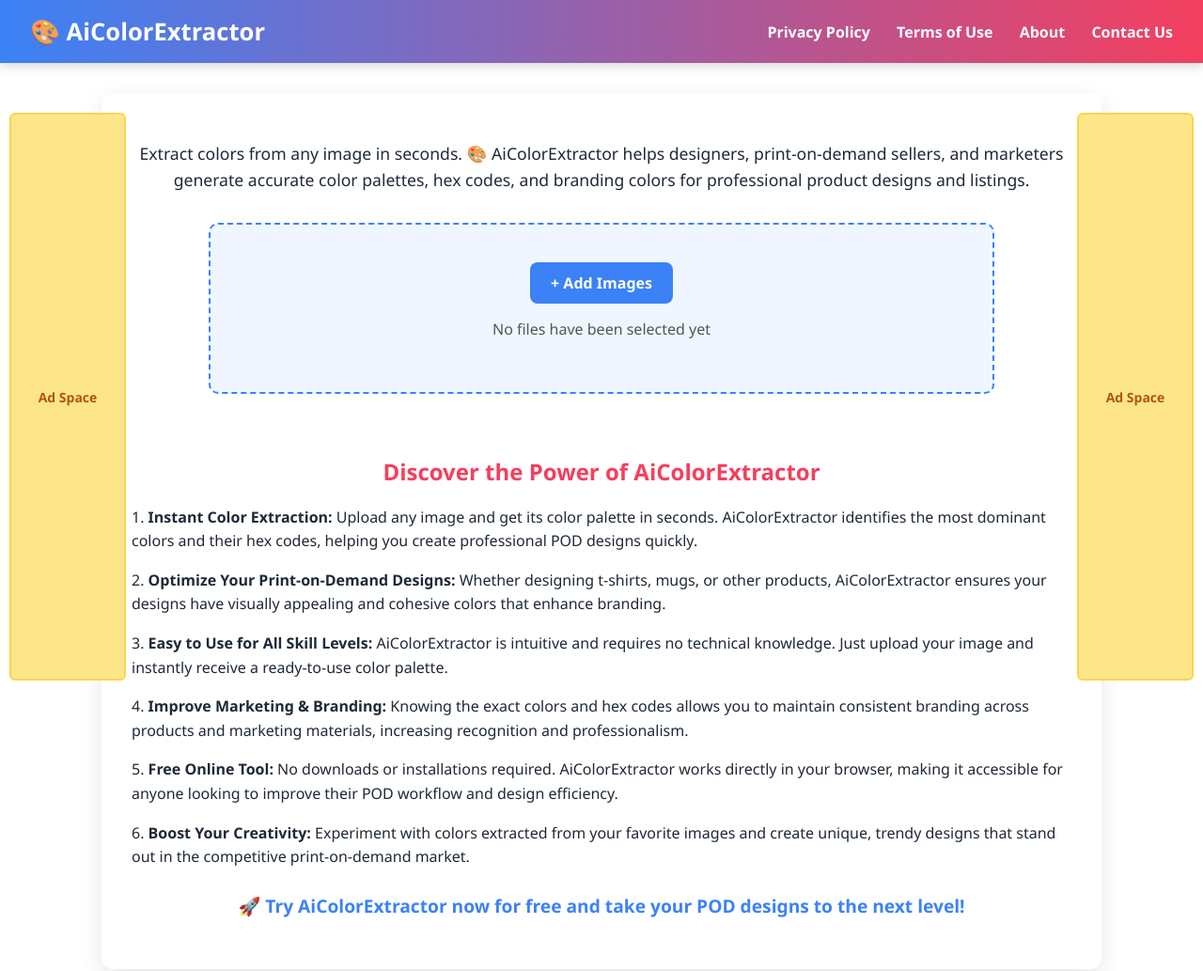
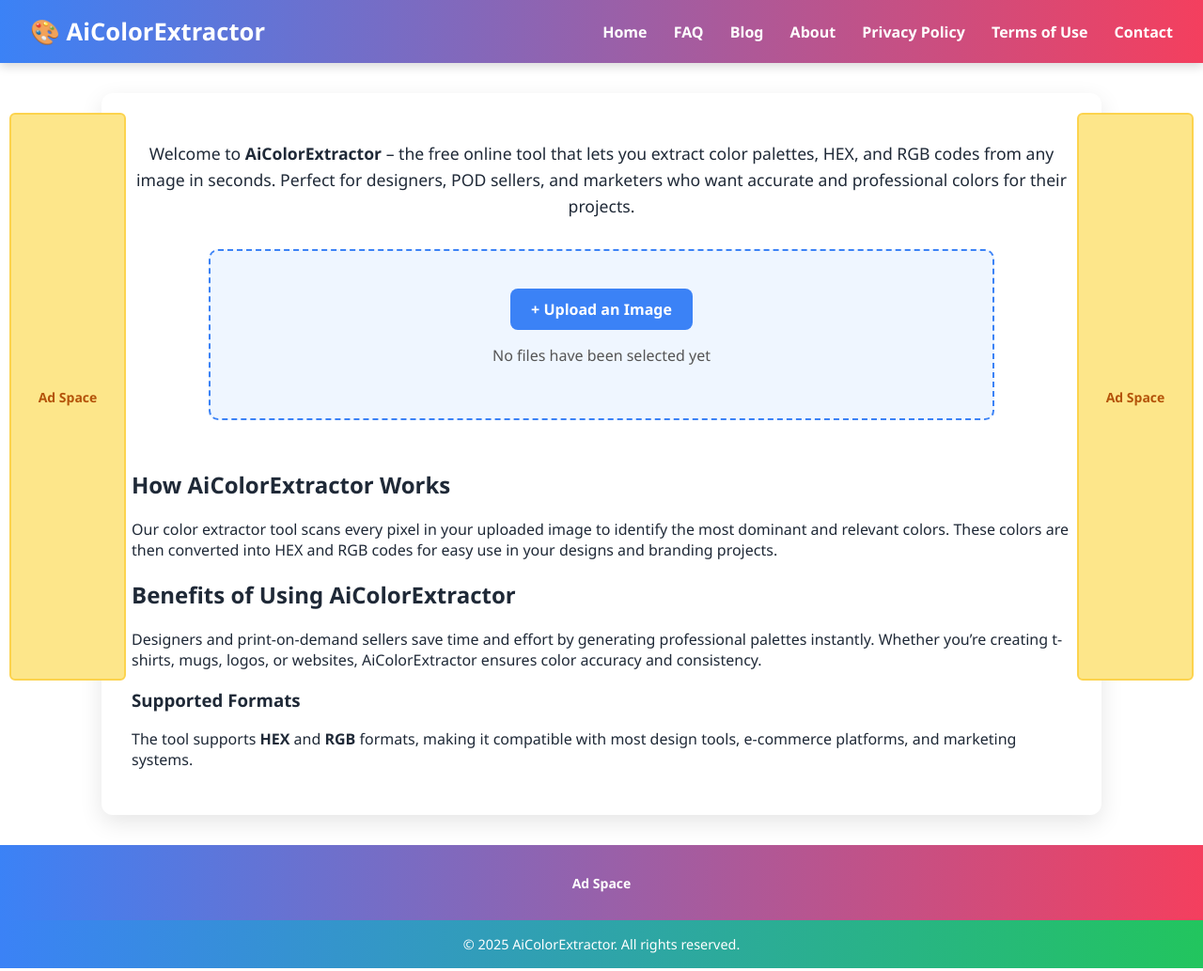
Before and after one commit to said-lang/AiColorExtractor, a plain HTML site: page index.html in a window 1280 px wide. Shown: the top 1033 px of the page at 94% size. Drawn offline with Linux system fonts and the light colour scheme.

Commit message:
Update index.html

```diff
--- a/index.html
+++ b/index.html
@@ -1,12 +1,12 @@
 <!DOCTYPE html>
 <html lang="en">
 <head>
+  <meta charset="UTF-8">
+  <meta name="viewport" content="width=device-width, initial-scale=1.0">
   <meta name="google-site-verification" content="8hR6RZf_ZT4UrLHwiN4_kn3KZh06wkKg5Bd_VshePpg" />
-  <meta charset="UTF-8" />
-  <meta name="viewport" content="width=device-width, initial-scale=1.0"/>
-  <title>🎨 AiColorExtractor | Free Online Color Palette Generator for Print on Demand Designs</title>
-  <meta name="description" content="AiColorExtractor is a free online color palette generator that helps print-on-demand creators, designers, and marketers extract colors, find hex codes, and improve branding for t-shirts, mugs, and product designs. Fast, simple, and accurate color picker tool for your POD business.">
-  <meta name="keywords" content="AiColorExtractor, color palette generator, print on demand design, POD design tool, free color picker, branding colors, hex code extractor, design marketing, t-shirt design colors, online color tool, palette finder, POD seller tools">
+  <title>AiColorExtractor | Free Online Color Palette & HEX/RGB Extractor Tool</title>
+  <meta name="description" content="AiColorExtractor is a free online color extraction tool for designers, marketers, and POD sellers. Instantly extract HEX and RGB color codes from any image, create professional palettes, and improve branding for your designs." />
+  <meta name="keywords" content="AiColorExtractor, color extractor, HEX color codes, RGB color codes, color palette generator, print on demand design, free color tool, branding colors, design tool online, color picker, palette finder">
   <style>
     :root {
       --primary: #3b82f6;
@@ -74,11 +74,6 @@
       opacity: 0; transition: opacity 0.3s;
     }
     .copied-msg.visible { opacity: 1; }
-    #contactForm input, #contactForm textarea {
-      width: 100%; padding: 0.9rem; margin-bottom: 1rem; border: 2px solid var(--primary);
-      border-radius: 8px; font-size: 1rem; background: #f0f9ff;
-    }
-    #contactForm textarea { height: 180px; resize: vertical; }
     footer {
       background: linear-gradient(90deg, var(--primary), var(--accent));
       color: white; text-align: center; padding: 1rem; font-size: 0.9rem;
@@ -96,18 +91,19 @@
       color: white; display: flex; align-items: center; justify-content: center;
       font-size: 14px; font-weight: bold;
     }
-    .info-section { margin-top: 2rem; font-size: 1rem; line-height: 1.6; }
-    .info-section h2 { text-align: center; margin-bottom: 1rem; color: var(--secondary); }
   </style>
 </head>
 <body>
   <header>
     <h1 onclick="showPage('home')">🎨 AiColorExtractor</h1>
     <nav>
+      <a href="#home" onclick="showPage('home')">Home</a>
+      <a href="#faq" onclick="showPage('faq')">FAQ</a>
+      <a href="#blog" onclick="showPage('blog')">Blog</a>
+      <a href="#about" onclick="showPage('about')">About</a>
       <a href="#privacy" onclick="showPage('privacy')">Privacy Policy</a>
       <a href="#terms" onclick="showPage('terms')">Terms of Use</a>
-      <a href="#about" onclick="showPage('about')">About</a>
-      <a href="#contact" onclick="showPage('contact')">Contact Us</a>
+      <a href="#contact" onclick="showPage('contact')">Contact</a>
     </nav>
   </header>
 
@@ -119,65 +115,80 @@
     <!-- Home -->
     <section id="home" class="page">
       <div class="intro">
-        <p>Extract colors from any image in seconds. 🎨 AiColorExtractor helps designers, print-on-demand sellers, and marketers generate accurate color palettes, hex codes, and branding colors for professional product designs and listings.</p>
+        <p>Welcome to <strong>AiColorExtractor</strong> – the free online tool that lets you extract color palettes, HEX, and RGB codes from any image in seconds. Perfect for designers, POD sellers, and marketers who want accurate and professional colors for their projects.</p>
       </div>
       <div class="upload-box">
-        <label for="imageUploader" class="upload-label">+ Add Images</label>
+        <label for="imageUploader" class="upload-label">+ Upload an Image</label>
         <input type="file" id="imageUploader" accept="image/*" />
         <p id="fileStatus">No files have been selected yet</p>
       </div>
       <canvas id="canvas" style="display:none;"></canvas>
-      <h2 id="colorsTitle">Colors Used in This Design</h2>
+      <h2 id="colorsTitle">Colors Extracted from Your Image</h2>
       <div id="palette"></div>
 
-      <!-- Info Section: 6 paragraphs describing the tool -->
-      <div class="info-section">
-        <h2>Discover the Power of AiColorExtractor</h2>
-        <p>1. <strong>Instant Color Extraction:</strong> Upload any image and get its color palette in seconds. AiColorExtractor identifies the most dominant colors and their hex codes, helping you create professional POD designs quickly.</p>
-        <p>2. <strong>Optimize Your Print-on-Demand Designs:</strong> Whether designing t-shirts, mugs, or other products, AiColorExtractor ensures your designs have visually appealing and cohesive colors that enhance branding.</p>
-        <p>3. <strong>Easy to Use for All Skill Levels:</strong> AiColorExtractor is intuitive and requires no technical knowledge. Just upload your image and instantly receive a ready-to-use color palette.</p>
-        <p>4. <strong>Improve Marketing & Branding:</strong> Knowing the exact colors and hex codes allows you to maintain consistent branding across products and marketing materials, increasing recognition and professionalism.</p>
-        <p>5. <strong>Free Online Tool:</strong> No downloads or installations required. AiColorExtractor works directly in your browser, making it accessible for anyone looking to improve their POD workflow and design efficiency.</p>
-        <p>6. <strong>Boost Your Creativity:</strong> Experiment with colors extracted from your favorite images and create unique, trendy designs that stand out in the competitive print-on-demand market.</p>
+      <!-- SEO Content -->
+      <section>
+        <h2>How AiColorExtractor Works</h2>
+        <p>Our color extractor tool scans every pixel in your uploaded image to identify the most dominant and relevant colors. These colors are then converted into HEX and RGB codes for easy use in your designs and branding projects.</p>
 
-        <!-- CTA Paragraph -->
-        <p style="text-align:center; font-weight:bold; color:var(--primary); font-size:1.2rem; margin-top:1.5rem;">
-          🚀 Try AiColorExtractor now for free and take your POD designs to the next level!
-        </p>
-      </div>
+        <h2>Benefits of Using AiColorExtractor</h2>
+        <p>Designers and print-on-demand sellers save time and effort by generating professional palettes instantly. Whether you’re creating t-shirts, mugs, logos, or websites, AiColorExtractor ensures color accuracy and consistency.</p>
+
+        <h3>Supported Formats</h3>
+        <p>The tool supports <strong>HEX</strong> and <strong>RGB</strong> formats, making it compatible with most design tools, e-commerce platforms, and marketing systems.</p>
+      </section>
+    </section>
+
+    <!-- FAQ -->
+    <section id="faq" class="page" style="display:none;">
+      <h2>How to Use AiColorExtractor</h2>
+      <p>1. Upload your image by clicking the “Upload an Image” button.</p>
+      <p>2. Wait for the tool to process your file locally (your data is never uploaded to our servers).</p>
+      <p>3. Instantly view the most used HEX and RGB color codes from your image.</p>
+      <p>4. Click any color to copy its code to your clipboard for easy use.</p>
+    </section>
+
+    <!-- Blog -->
+    <section id="blog" class="page" style="display:none;">
+      <h2>Blog</h2>
+      <article>
+        <h3>What’s the Difference Between HEX and RGB Codes?</h3>
+        <p>HEX codes are six-digit representations of colors used in web and graphic design, while RGB codes define colors based on their Red, Green, and Blue values. Both formats are supported by AiColorExtractor.</p>
+      </article>
+      <article>
+        <h3>Top 10 Color Palettes Inspired by Nature</h3>
+        <p>Nature offers an endless variety of color inspirations. From lush greens to deep ocean blues, explore color palettes that can elevate your designs.</p>
+      </article>
+    </section>
+
+    <!-- About -->
+    <section id="about" class="page" style="display:none;">
+      <h2>About AiColorExtractor</h2>
+      <p>AiColorExtractor was created to help designers, marketers, and e-commerce sellers save time and achieve accurate branding colors. By focusing on simplicity and speed, this free tool empowers anyone to extract professional color palettes in seconds.</p>
     </section>
 
     <!-- Privacy -->
     <section id="privacy" class="page" style="display:none;">
       <h2>Privacy Policy</h2>
-      <p>We value your privacy. No images are stored or uploaded. All color extraction is processed locally on your device. We do not collect any personal information unless you voluntarily provide it through our contact form. Your data is kept secure and confidential. For more information, see <a href="https://policies.google.com/privacy" target="_blank">Google Privacy & Terms</a>.</p>
+      <p>Your privacy is important to us. AiColorExtractor processes images directly in your browser. No files are uploaded or stored on our servers. For more details, please also review <a href="https://policies.google.com/privacy">Google Privacy Policy</a>.</p>
     </section>
 
     <!-- Terms -->
     <section id="terms" class="page" style="display:none;">
       <h2>Terms of Use</h2>
-      <p>AiColorExtractor is a free online tool designed for personal and professional projects. Users are responsible for the content they upload. We do not guarantee color accuracy for all devices or displays. By using this tool, you agree not to misuse it for illegal purposes and acknowledge that the developers are not liable for any loss, damage, or commercial disputes. Ensure compliance with your own business rules and local laws when using extracted colors for POD products.</p>
-    </section>
-
-    <!-- About -->
-    <section id="about" class="page" style="display:none;">
-      <h2>About</h2>
-      <p>AiColorExtractor was created to help Print-on-Demand businesses, designers, and e-commerce sellers quickly generate professional color palettes for better branding and marketing. Our goal is to simplify color selection, improve design workflow, and save time for creators. The tool is browser-based, free to use, and designed to support POD entrepreneurs in creating high-quality, visually consistent products that attract customers.</p>
+      <p>AiColorExtractor is free to use for personal and professional projects. We do not guarantee absolute accuracy across all devices or monitors. By using this site, you agree that we are not responsible for any issues resulting from color extraction or interpretation.</p>
     </section>
 
     <!-- Contact -->
     <section id="contact" class="page" style="display:none;">
       <h2>Contact Us</h2>
-      <p>Have questions or feedback? Fill out the form below:</p>
       <form id="contactForm">
         <input type="text" id="name" placeholder="Your Name" required />
         <input type="email" id="email" placeholder="Your Email" required />
         <textarea id="message" placeholder="Write your message here..." required></textarea>
         <button type="submit" class="upload-label">Send Message</button>
       </form>
-      <p id="formMsg" style="margin-top:1rem; font-weight:bold; color:green; display:none;">
-        ✅ Thank you! Your message has been sent.
-      </p>
+      <p id="formMsg" style="margin-top:1rem; font-weight:bold; color:green; display:none;">✅ Thank you! Your message has been sent.</p>
     </section>
   </main>
 
@@ -239,10 +250,7 @@
       });
     }
     const form=document.getElementById("contactForm"), formMsg=document.getElementById("formMsg");
-    form?.addEventListener("submit",e=>{
-      e.preventDefault(); form.reset(); formMsg.style.display="block";
-      setTimeout(()=>formMsg.style.display="none",4000);
-    });
+    form?.addEventListener("submit",e=>{e.preventDefault(); form.reset(); formMsg.style.display="block"; setTimeout(()=>formMsg.style.display="none",4000);});
   </script>
 </body>
 </html>
```
